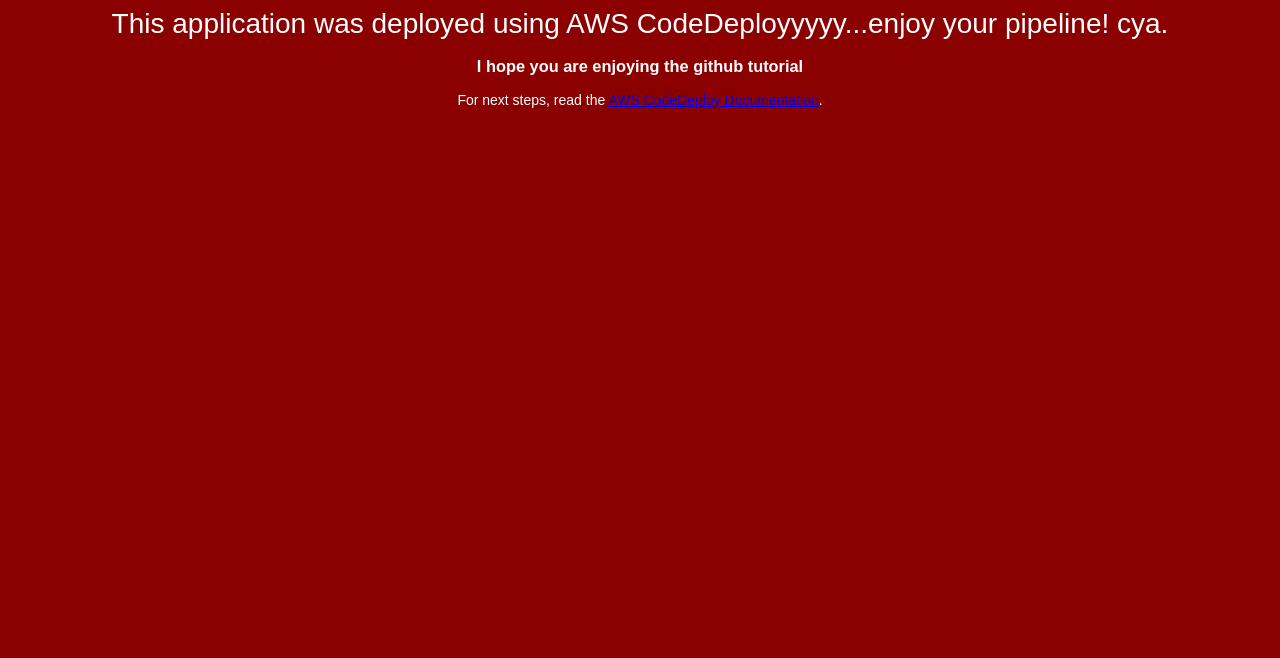
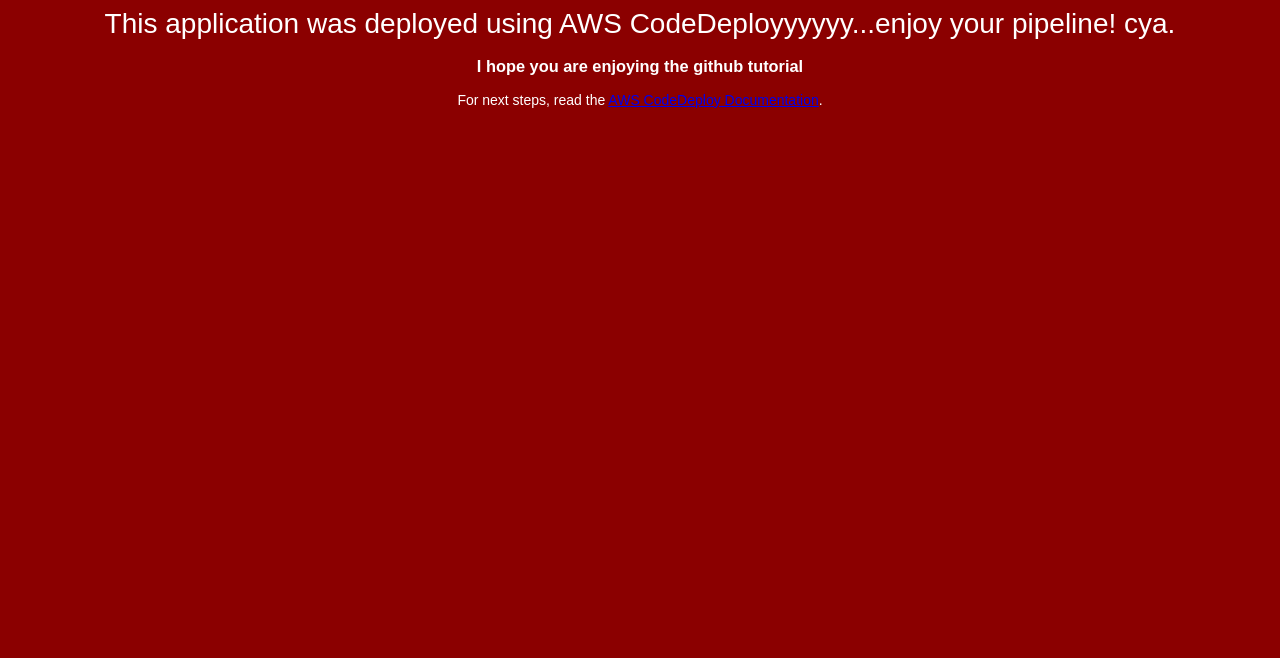
Before and after one commit to madhukamath29/pipeline, a plain HTML site: page index.html in a window 1280 px wide. Shown: the part 142-800 px from the top of the page. Drawn offline with Linux system fonts and the light colour scheme.

Commit message:
Update index.html

```diff
--- a/index.html
+++ b/index.html
@@ -27,7 +27,7 @@
 <body>
   <div align="center">
     <h1>Congratulations</h1>
-    <h2>This application was deployed using AWS CodeDeployyyyy...enjoy your pipeline! cya.</h2>
+    <h2>This application was deployed using AWS CodeDeployyyyyy...enjoy your pipeline! cya.</h2>
     <h3> I hope you are enjoying the github tutorial</h3>
     <p>For next steps, read the <a href="http://aws.amazon.com/documentation/codedeploy">AWS CodeDeploy Documentation</a>.</p>
   </div>
```
